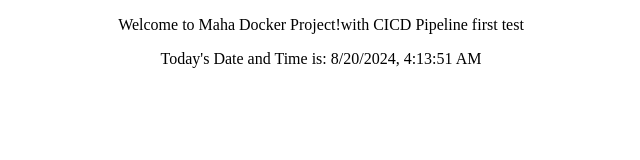
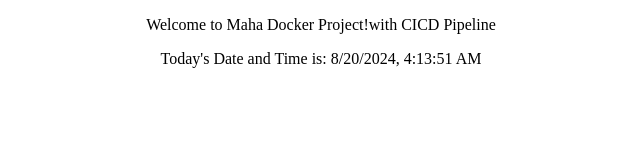
Before and after one commit to mahabaleshwarabairi/mahaproject, a plain HTML site: page index.html in a window 1280 px wide. Shown: the whole page, without its empty margins (319-959 px from the left). Drawn offline with Linux system fonts and the light colour scheme.

Commit message:
Update index.html

```diff
--- a/index.html
+++ b/index.html
@@ -5,7 +5,7 @@
      <title>Docker Project</title>
     </head>
     <body>
-     <p>Welcome to Maha Docker Project!with CICD Pipeline first test  <p>
+     <p>Welcome to Maha Docker Project!with CICD Pipeline <p>
         <p>Today's Date and Time is: <span id='date-time'></span><p>
         <script>
              var dateAndTime = new Date();
```
